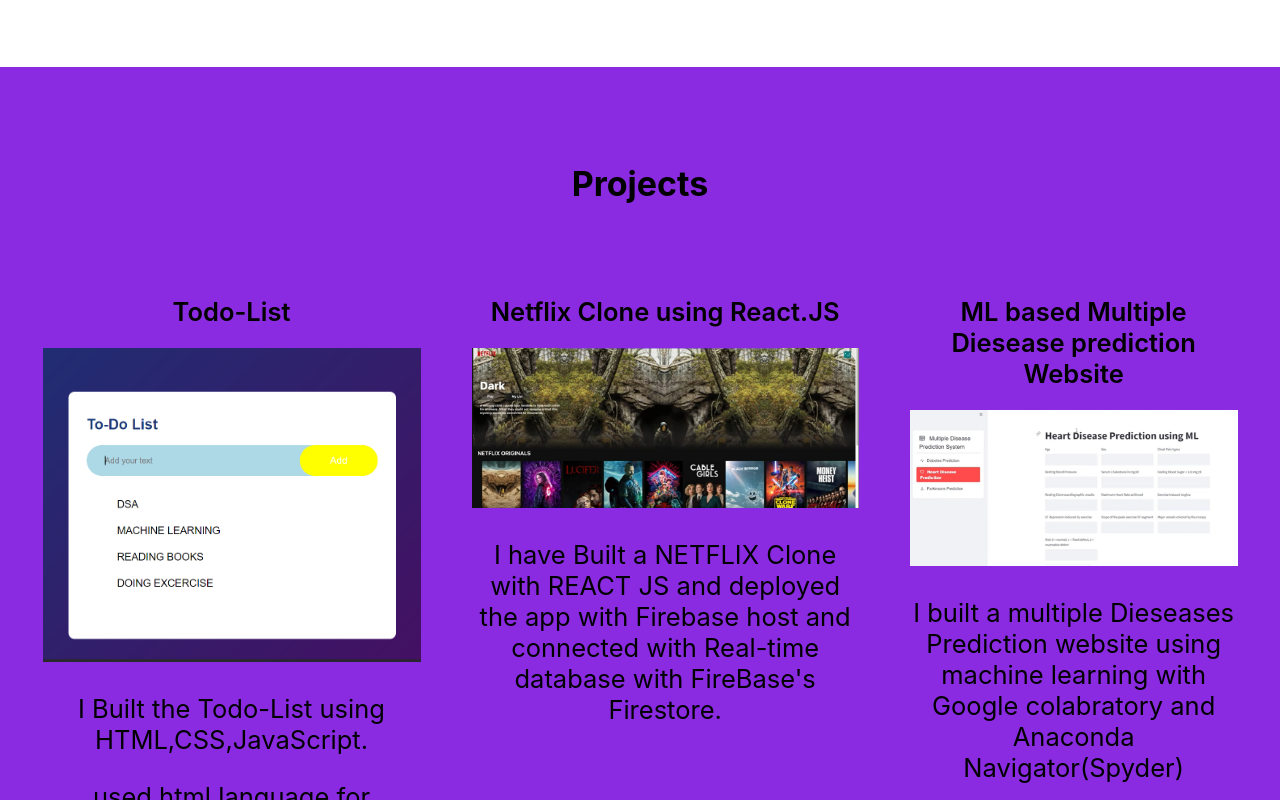
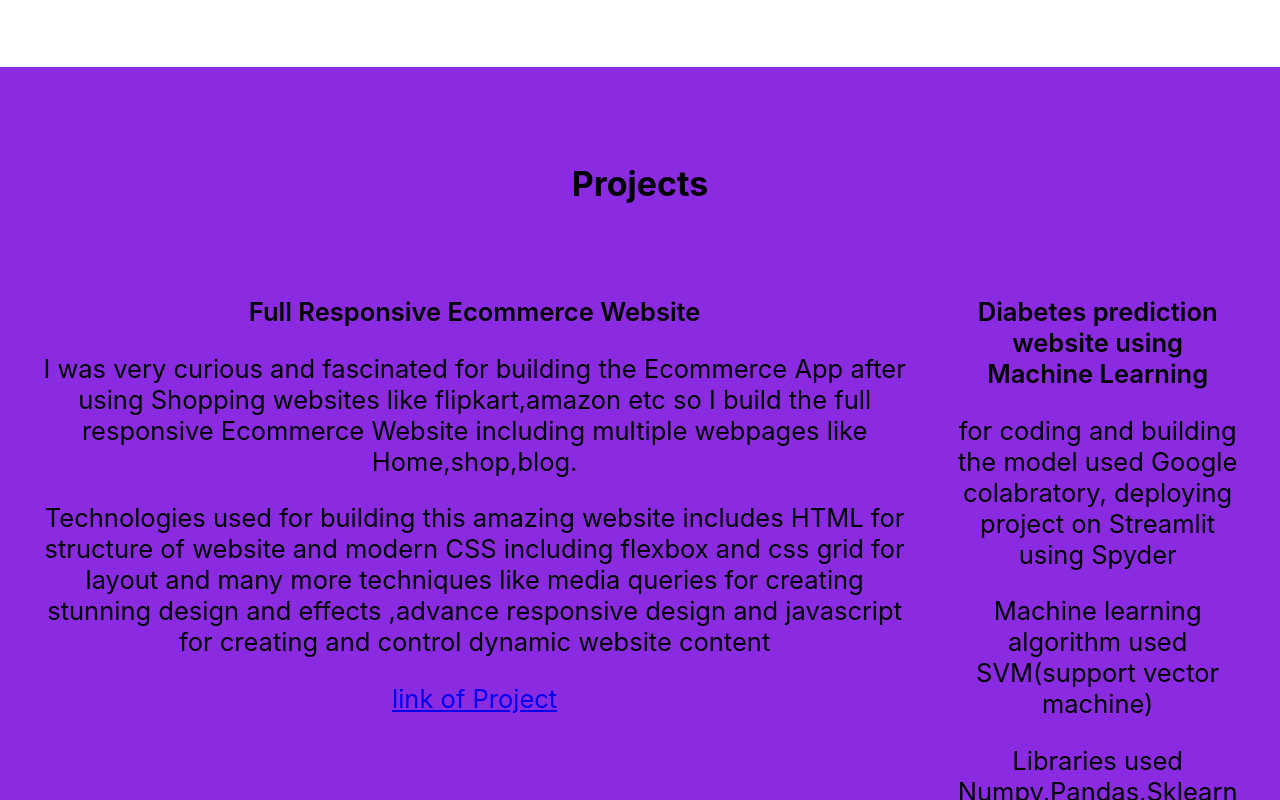
Before and after one commit to 2vandana/MyPORTFOLIO, a plain HTML site: page index.html in a window 1280 px wide. Shown: the part 2000-2800 px from the top of the page. Drawn offline with Linux system fonts and the light colour scheme.

Commit message:
Update index.html

```diff
--- a/index.html
+++ b/index.html
@@ -21,7 +21,7 @@
                 <li><a href="#Achievements">Achievements</a></li>
 
                 <li><a href="#Contact">Contact</a></li>
-                <li><a href="https://drive.google.com/file/d/1n1ll8XCgMt5UIsJg7Pg1mZUH2E29xYpZ/view?usp=drive_link">Resume</a></li>
+                <li><a href="https://drive.google.com/file/d/1dSGA20HPET13tmgywZcDjD13wKZz3gFf/view?usp=drive_link">Resume</a></li>
             </ul>
         </nav>
 
@@ -43,6 +43,7 @@
         <li> <a>HTML</a></li>
         <li> <a>CSS</a></li>
         <li> <a>JavaScript</a></li>
+        <li><a>Software Engineering</a></li>
 
     </section>
     <section id=Intern>
@@ -51,7 +52,7 @@
         <P>India's largest producer & supplier of world-class rails for Indian
             Railways including the world's longest 130 meter rails</P>
         <h3>Tasks</h3>
-        <p>Worked in live project of building Flutter project with Firebase Connected </p>
+        <p>Collabrated with amazing team and worked on live project of building Flutter project with Firebase Connected </p>
 
     </section>
 
@@ -67,37 +68,34 @@
     <article>
 
 
-        <div class="container">
-        <h2> Todo-List </h2>
-
-             <img src="/pic/Screenshot%20(309).png" alt="Todo-Listt">
-        <p>I Built the Todo-List using HTML,CSS,JavaScript. </p>
-        <p> used html language for structure of the page,CSS for the styling of the page ,JavaScript for making the
-             project interactive and more responsiveness  </p>
-
-         </div>
          <!-- ********************************************** -->
 
          <div class="container">
-        <h2> Netflix Clone using React.JS</h2>
-            <img src="\pic\Screenshot (310).png"alt="Netflix Clone">
-            <!-- using twitter and Tweepy API -->
-        <p>I have Built a NETFLIX Clone with REACT JS and deployed the
-            app with Firebase host and connected with Real-time database with FireBase's Firestore.  </p>
+        <h2> Full Responsive Ecommerce Website </h2>
+            <p> I was very curious and fascinated for building the Ecommerce App after using Shopping websites like flipkart,amazon etc
+            so I build the full responsive Ecommerce Website including multiple webpages like Home,shop,blog.</p>
+           <p> Technologies used for building this amazing website includes HTML for structure of website and modern CSS including flexbox and css grid  for layout and many more
+            techniques like media queries for creating stunning design and effects ,advance responsive design
+            and javascript for creating and control dynamic website content</p>
+            <a href="https://2vandana.github.io/MyEcommerceApp/">link of Project</a>
+         </div>
 
 
+
+
+        <!-- ************************************************** -->
+         <div class="container">
+        <h2> Diabetes prediction website using Machine Learning</h2>
+
+
+        <p>for coding and building the model used Google colabratory, deploying project on Streamlit using Spyder </p>
+        <p>
+            Machine learning algorithm used SVM(support vector machine)
+            </p>
+        <p> Libraries used Numpy,Pandas,Sklearn and many more.</p>
+        <a href="https://github.com/2vandana/diabetesPredictionusingmachinelearning.git">link for Project</a>
         </div>
 
-        <!-- ************************************************** -->
-        <div class="container">
-        <h2> ML based Multiple Diesease prediction Website </h2>
-        <img src="\pic\Screenshot (312).png" alt="machine learning project">
-        <p>I built a multiple Dieseases Prediction website using machine
-            learning with Google colabratory and Anaconda Navigator(Spyder)</p>
-            <p>I used SVM(Support Vector Machine),supervised learning
-                algorithm which is one of the best algorithms for accurate prediction</p>
-                <p>I have used many Python libraries like numpy,scikitlearn,Streamlit etc.</p>
-        </div>
 
 </article>
 </section>
```
